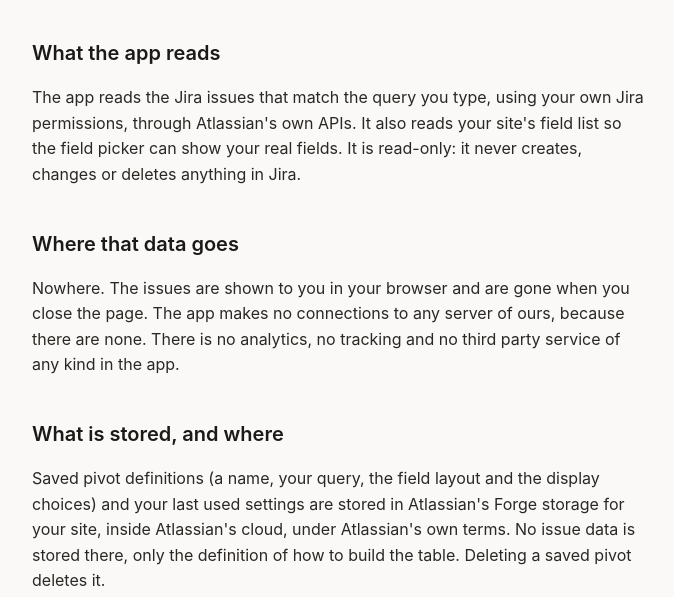
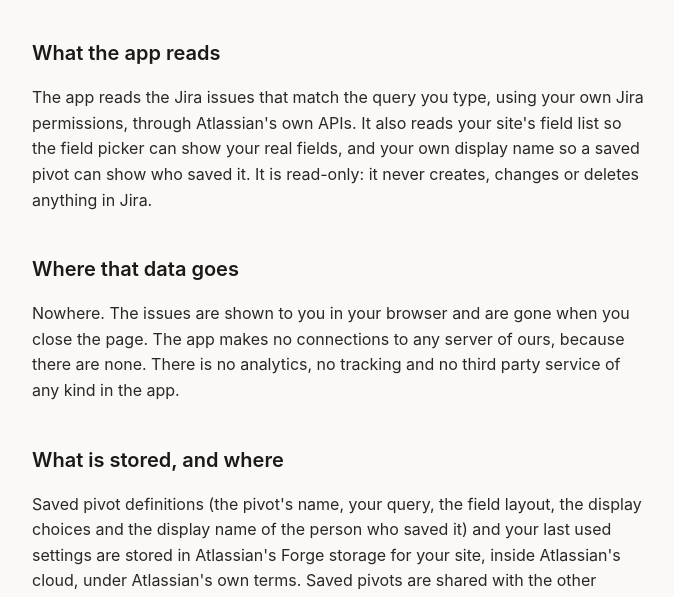
Before and after one commit to muhzuhaib/pivot-tables-for-jira, a plain HTML site: page privacy.html in a window 1280 px wide. Shown: the part 194-791 px from the top of the page, without its empty margins (302-976 px from the left). Drawn offline with Linux system fonts and the light colour scheme.

Commit message:
Disclose the display name read and the shared saved-pivot list on the privacy page

```diff
--- a/privacy.html
+++ b/privacy.html
@@ -43,13 +43,13 @@
   <p class="lead">Your issue data stays inside your own Jira site. Nothing about it is sent to us or to anyone else.</p>
 
   <h2>What the app reads</h2>
-  <p>The app reads the Jira issues that match the query you type, using your own Jira permissions, through Atlassian's own APIs. It also reads your site's field list so the field picker can show your real fields. It is read-only: it never creates, changes or deletes anything in Jira.</p>
+  <p>The app reads the Jira issues that match the query you type, using your own Jira permissions, through Atlassian's own APIs. It also reads your site's field list so the field picker can show your real fields, and your own display name so a saved pivot can show who saved it. It is read-only: it never creates, changes or deletes anything in Jira.</p>
 
   <h2>Where that data goes</h2>
   <p>Nowhere. The issues are shown to you in your browser and are gone when you close the page. The app makes no connections to any server of ours, because there are none. There is no analytics, no tracking and no third party service of any kind in the app.</p>
 
   <h2>What is stored, and where</h2>
-  <p>Saved pivot definitions (a name, your query, the field layout and the display choices) and your last used settings are stored in Atlassian's Forge storage for your site, inside Atlassian's cloud, under Atlassian's own terms. No issue data is stored there, only the definition of how to build the table. Deleting a saved pivot deletes it.</p>
+  <p>Saved pivot definitions (the pivot's name, your query, the field layout, the display choices and the display name of the person who saved it) and your last used settings are stored in Atlassian's Forge storage for your site, inside Atlassian's cloud, under Atlassian's own terms. Saved pivots are shared with the other people on your site who use the app, which is what makes the shared list and the dashboard gadget work; your own last used settings stay private to your account. No issue data is stored there, only the definition of how to build the table. Deleting a saved pivot deletes it.</p>
 
   <h2>What we can see</h2>
   <p>Nothing about your issues. The only thing the Atlassian Marketplace reports to any app vendor is install counts and which versions of the app a site runs, and that is all we ever see.</p>
```
